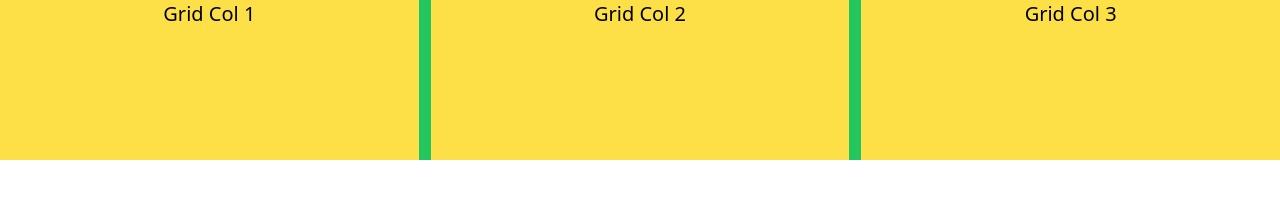
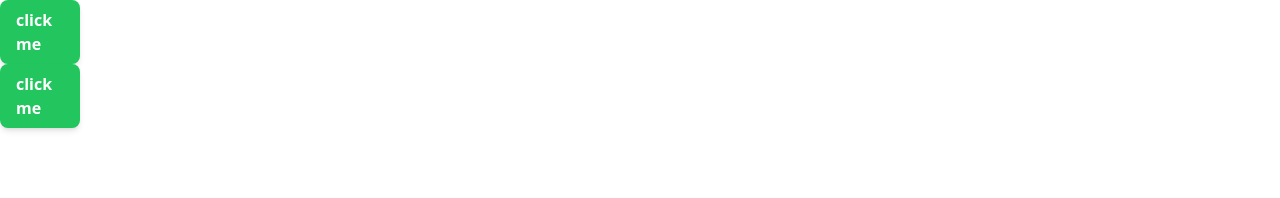
Before and after one commit to manigandan224/tailwindcss, a website: page src/index.html in a window 1280 px wide. Drawn offline with Linux system fonts and the light colour scheme.

Commit message:
utility style concept

```diff
--- a/src/index.html
+++ b/src/index.html
@@ -8,17 +8,12 @@
     <link rel="stylesheet" href="/dist/output.css">
 </head>
 <body>
-    <div class="lg:container bg-green-500 xl:mx-auto">
-       <div class="grid sm:grid-cols-1 md:grid-cols-2 lg:grid-cols-3 gap-3">
-           <div class="font-sans bg-yellow-300 w-full h-40 text-center text-xl">
-               Grid Col 1
-           </div>
-           <div class="font-sans bg-yellow-300 w-full h-40 text-center text-xl">
-            Grid Col 2
-        </div>
-        <div class="font-sans bg-yellow-300 w-full h-40 text-center text-xl">
-            Grid Col 3
-        </div>
+    <div>
+       <div class="btn btn-green">
+           click me
+       </div>
+       <div class="btn btn-green">
+           click me
        </div>
     </div>
 </body>
--- a/src/input.css
+++ b/src/input.css
@@ -2,3 +2,11 @@
 @tailwind base;
 @tailwind components;
 @tailwind utilities;
+
+.btn{
+    @apply py-2 px-4 font-semibold w-50
+}
+
+.btn-green{
+    @apply rounded-lg shadow-md text-white bg-green-500 hover:bg-green-700
+}
```
Also changed, not shown: dist/output.css.
